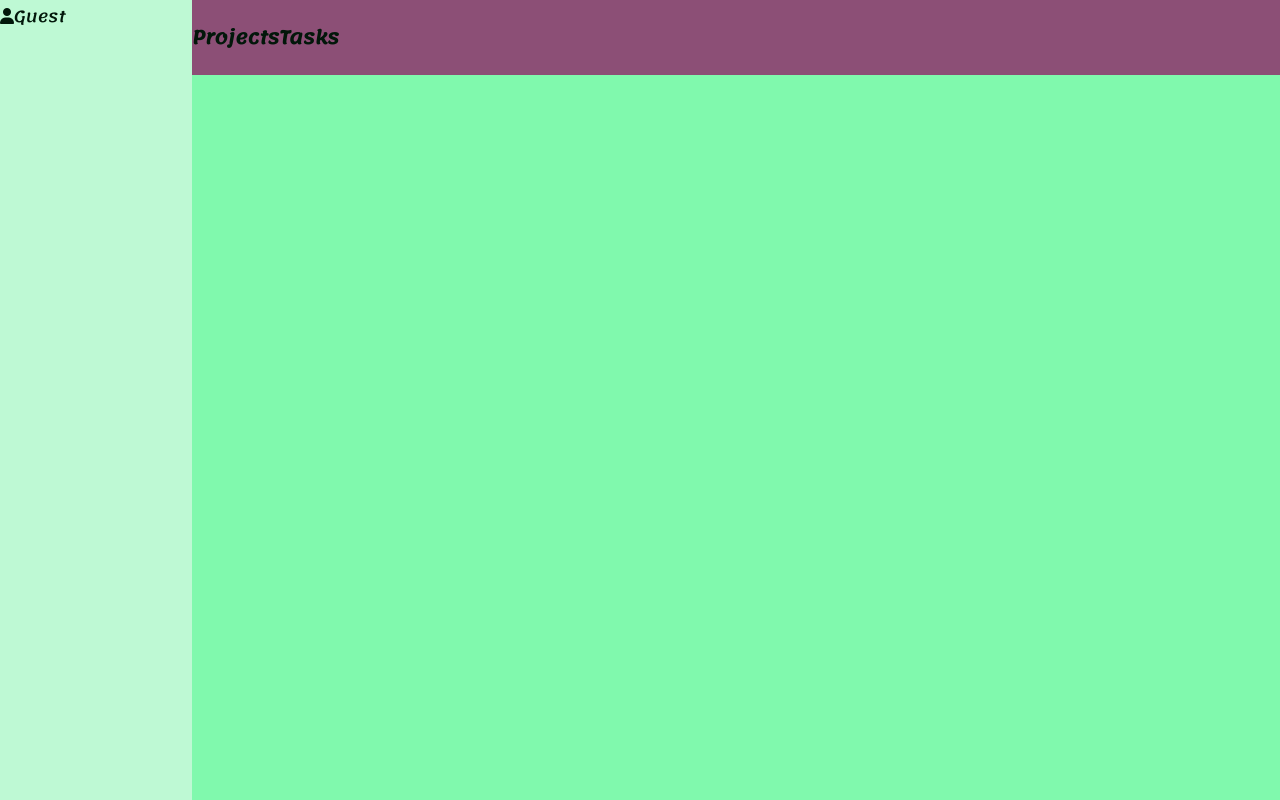
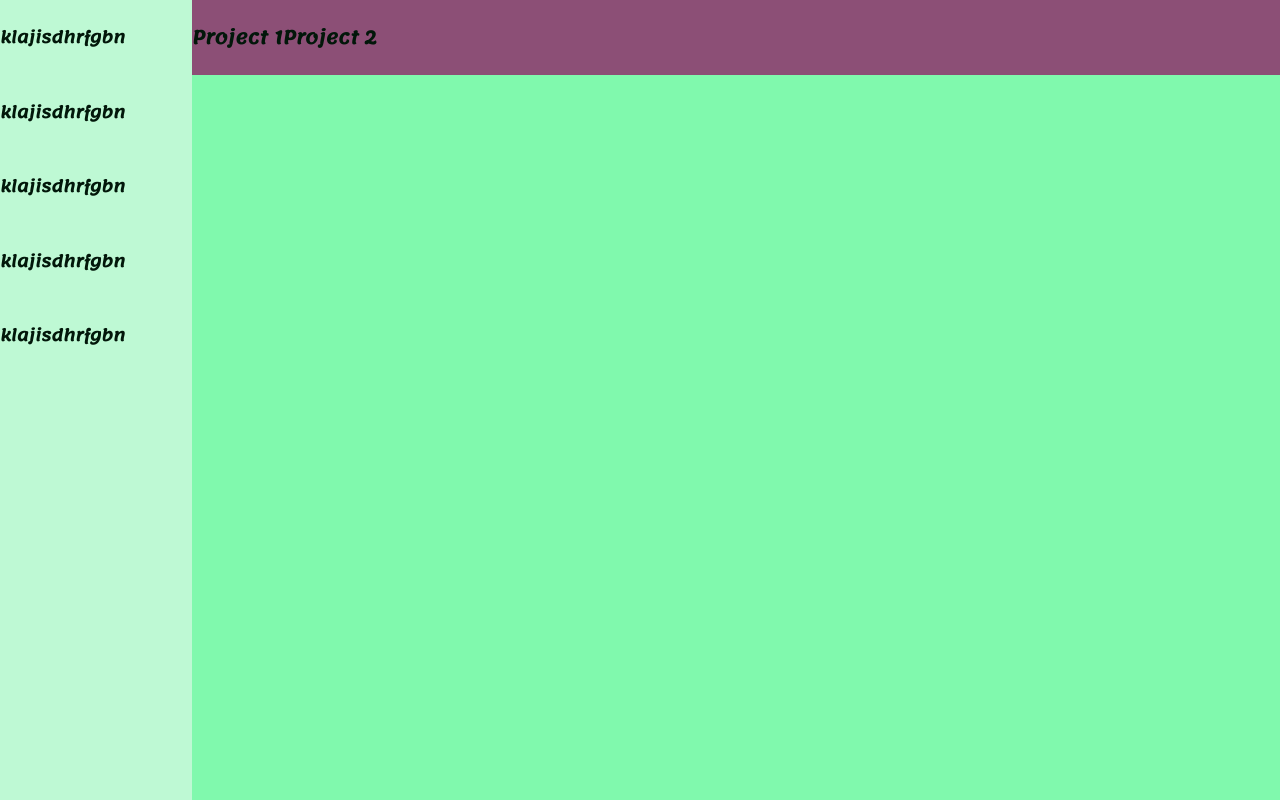
Before and after one commit to JakeFontaine821/BugTracker, a website: page pages/loggedin.html in a window 1280 px wide. Drawn offline with Linux system fonts and the light colour scheme.

Commit message:
just doin it

```diff
--- a/pages/loggedin.html
+++ b/pages/loggedin.html
@@ -24,14 +24,16 @@
     -->
 
     <aside>
-        <ul>
-            <li><i class="fa-solid fa-user"></i>Guest</li>
-        </ul>
+        <h4>klajisdhrfgbn</h4>
+        <h4>klajisdhrfgbn</h4>
+        <h4>klajisdhrfgbn</h4>
+        <h4>klajisdhrfgbn</h4>
+        <h4>klajisdhrfgbn</h4>
     </aside>
     <main>
         <nav>
-            <h3>Projects</h3>
-            <h3>Tasks</h3>
+            <h3>Project 1</h3>
+            <h3>Project 2</h3>
         </nav>
         <article></article>
     </main>
--- a/pages/mainPageStyle.css
+++ b/pages/mainPageStyle.css
@@ -32,12 +32,9 @@ aside{
     height: 100%;
     width: 15%;
     background-color: var(--secondary);
-}
 
-aside ul{
-    list-style-type: none;
-    padding: 0;
-    margin: 0;
+    display: flex;
+    flex-direction: column;
 }
 
 /**************************************************************************************/
```
